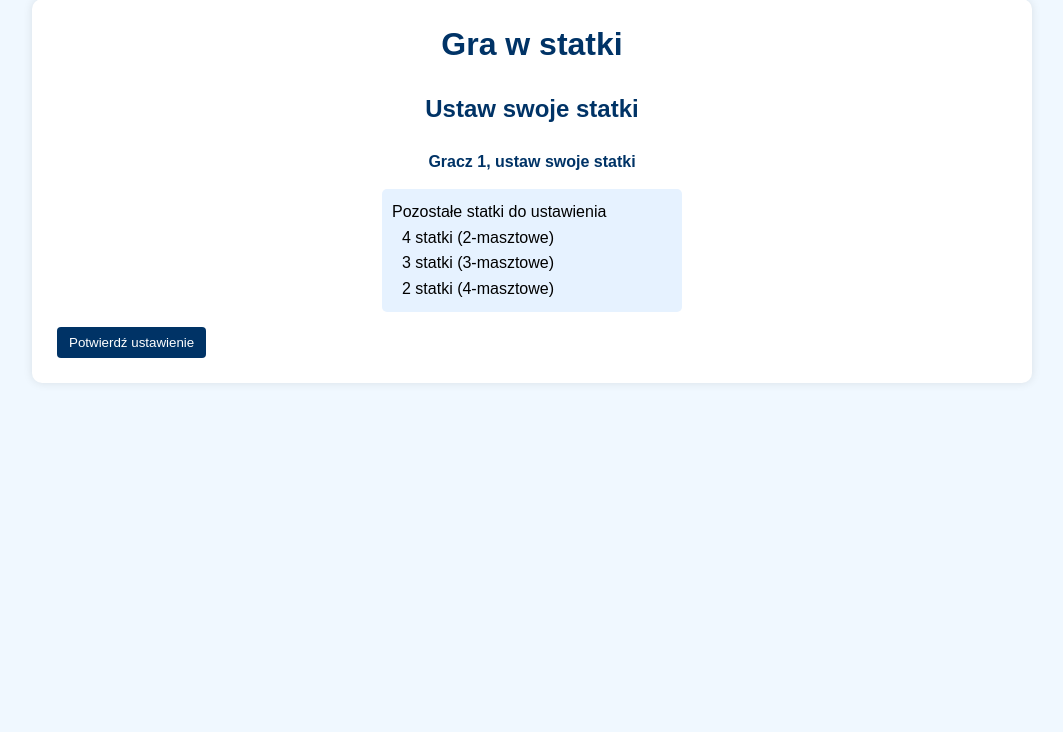
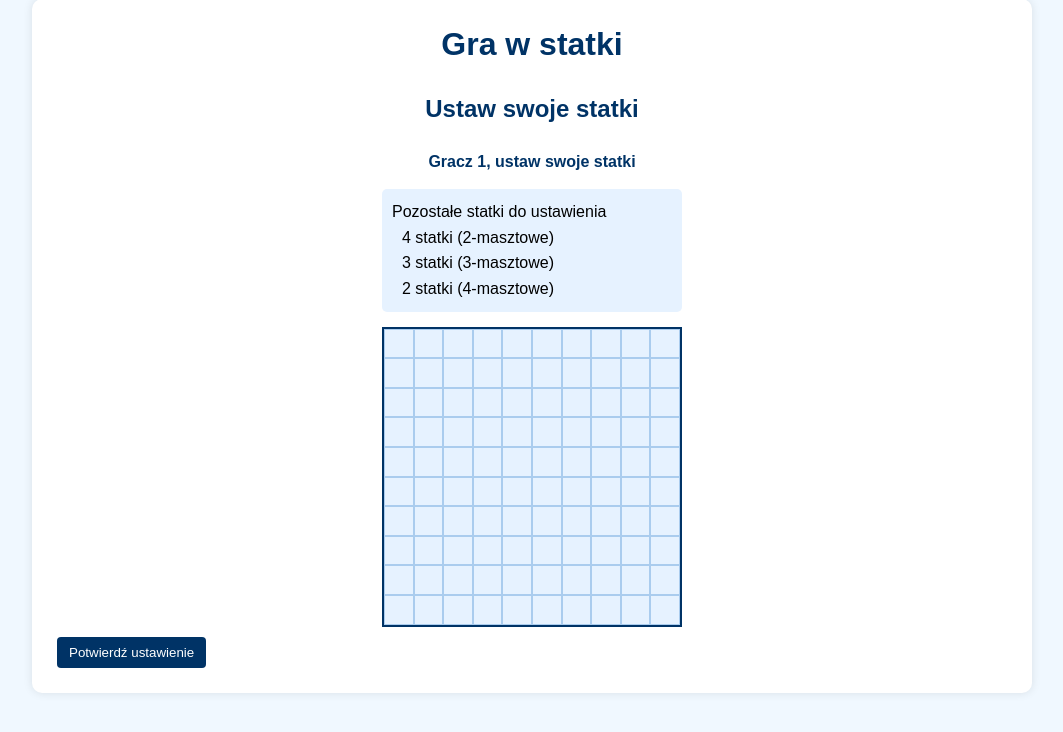
Before and after one commit to sum-projects/ships, a PHP site: page / in a window 1280 px wide. Shown: the part 21-753 px from the top of the page, without its empty margins (108-1171 px from the left). Run offline with PHP 8.4, Linux system fonts and the light colour scheme.

Commit message:
Placement board

```diff
--- a/script.js
+++ b/script.js
@@ -10,6 +10,9 @@ const confirmPlacementBtn = document.querySelector('#confirm-placement-btn');
 // Inputs
 const player1NameInput = document.querySelector('#player1-name');
 const player2NameInput = document.querySelector('#player2-name');
+
+// Boards
+const placementBoard = document.querySelector('#placement-board');
 
 // Game Elements
 const placementInfo = document.querySelector('#placement-info');
@@ -26,6 +29,17 @@ const state = {
     ]
 };
 
+// Game initialization
+for (let y = 0; y < 10; y++) {
+    for (let x = 0; x < 10; x++) {
+        const cell = document.createElement('div');
+        cell.classList.add('cell');
+        cell.dataset.x = x;
+        cell.dataset.y = y;
+        placementBoard.appendChild(cell);
+    }
+}
+
 startSetupBtn.addEventListener('click', () => {
     state.players[0].name = player1NameInput.value;
     state.players[1].name = player2NameInput.value;
--- a/style.css
+++ b/style.css
@@ -80,3 +80,25 @@ button:hover {
     list-style-type: none;
     padding-left: 10px;
 }
+
+/* Game board */
+.board {
+    display: grid;
+    grid-template-columns: repeat(10, 1fr);
+    grid-template-rows: repeat(10, 1fr);
+    width: 300px;
+    height: 300px;
+    border: 2px solid #003366;
+    margin: 10px auto;
+}
+
+.cell {
+    border: 1px solid #aaccee;
+    background-color: #e6f2ff;
+    transition: background-color 0.1s;
+}
+
+.cell:hover {
+    background-color: #cce6ff;
+    cursor: pointer;
+}
```
